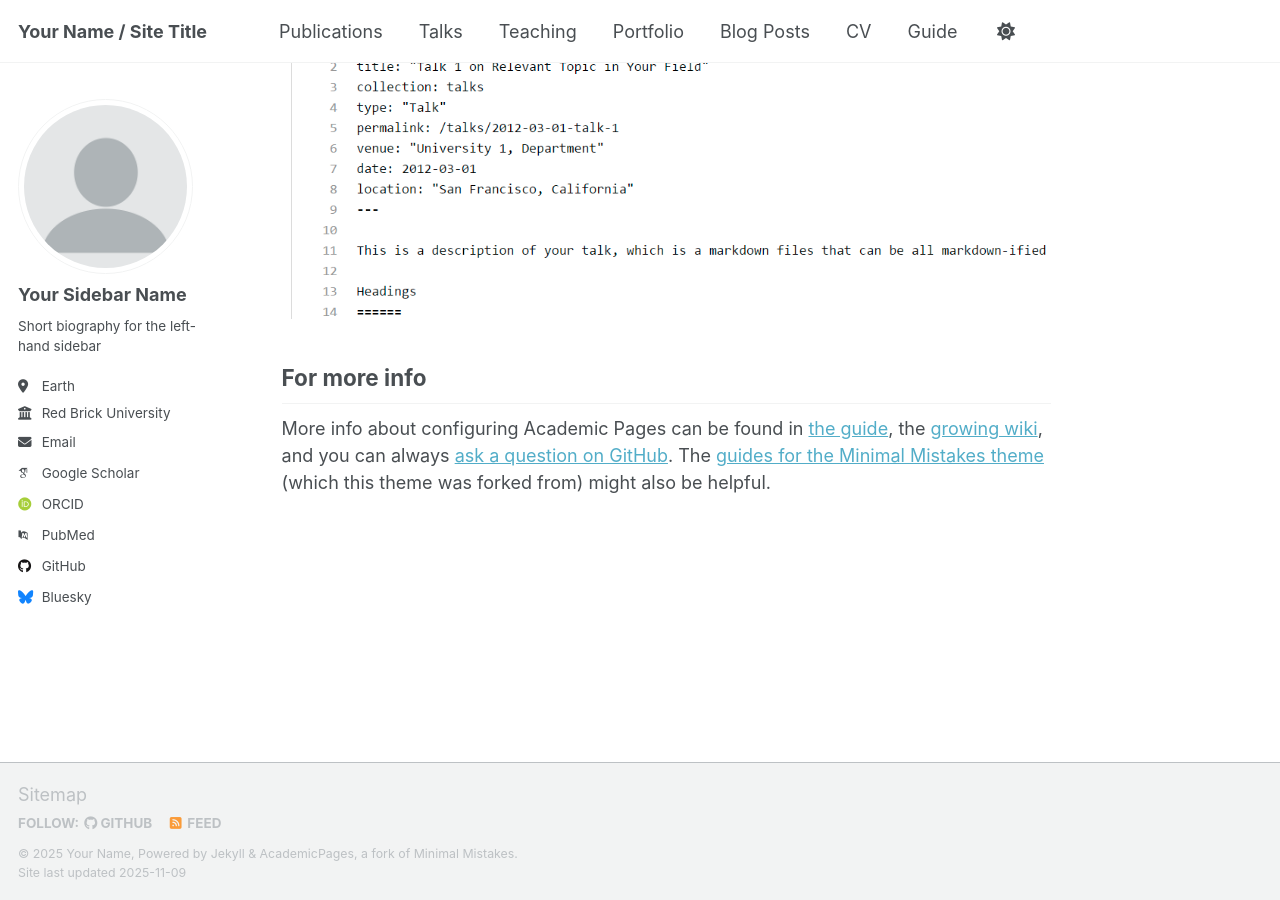
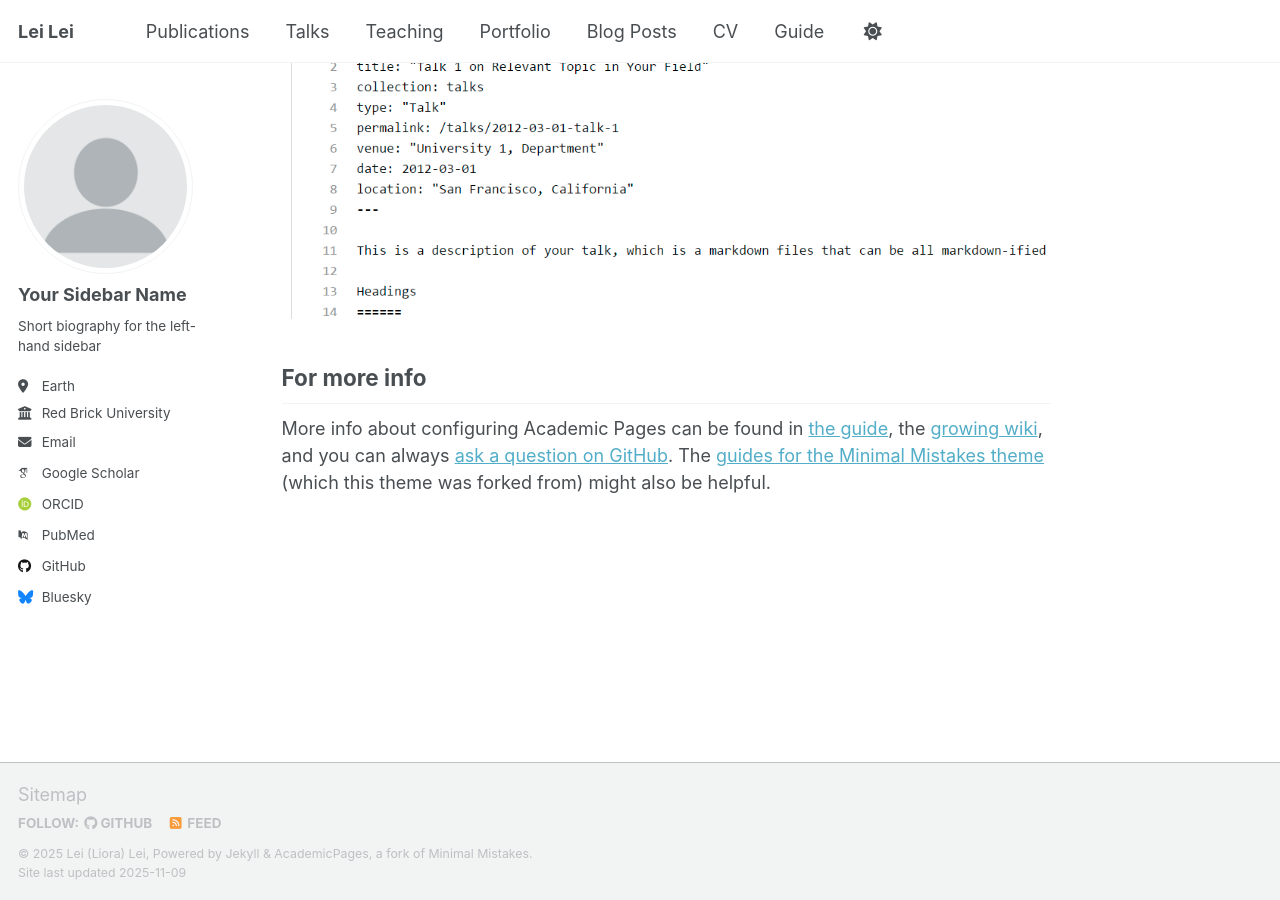
Before and after one commit to Liora-Lei/Lei-Lei, a Jekyll site: the page built from _pages/about.md, in a window 1280 px wide and 900 px high, scrolled down 2880 px. Built offline with Jekyll 4.4.1, drawn with Linux system fonts in a browser that asks for light colours; some web fonts are replaced; a script that is not in the unit is left out.

Commit message:
Update _config.yml

```diff
--- a/_config.yml
+++ b/_config.yml
@@ -9,9 +9,9 @@
 # Basic Site Settings
 locale                   : "en-US"
 site_theme               : "default" # Currently available options are "default", "air"
-title                    : "Your Name / Site Title"
+title                    : "Lei Lei"
 title_separator          : "-"
-name                     : &name "Your Name"
+name                     : &name "Lei (Liora) Lei"
 description              : &description "Your Name's academic portfolio"   # Update this with a general description of your site, this is the default if not overridden by a page
 url                      : https://academicpages.github.io # The base hostname & protocol for your site e.g. "https://[your GitHub username].github.io",
                                                            # or if you already have some other page hosted on Github then use "https://[your GitHub username].github.io/[Your Repo Name]"
```
